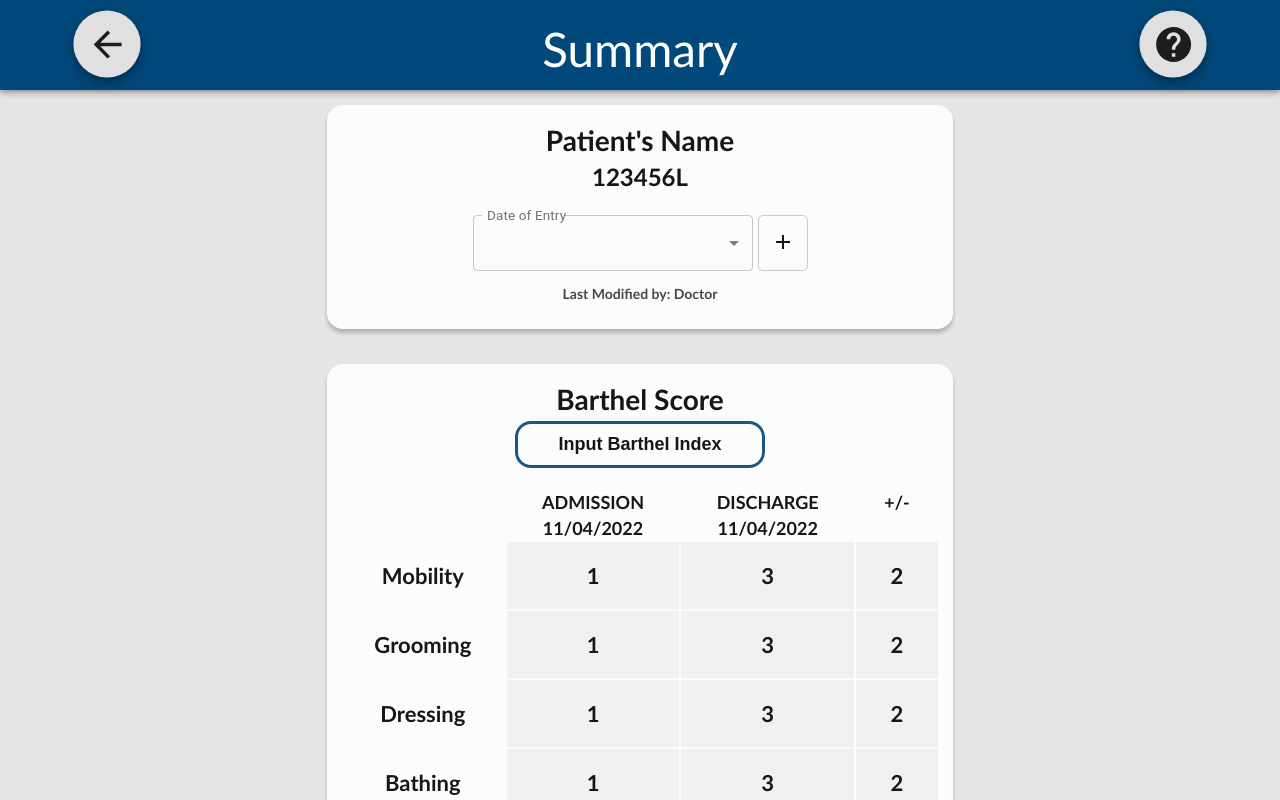
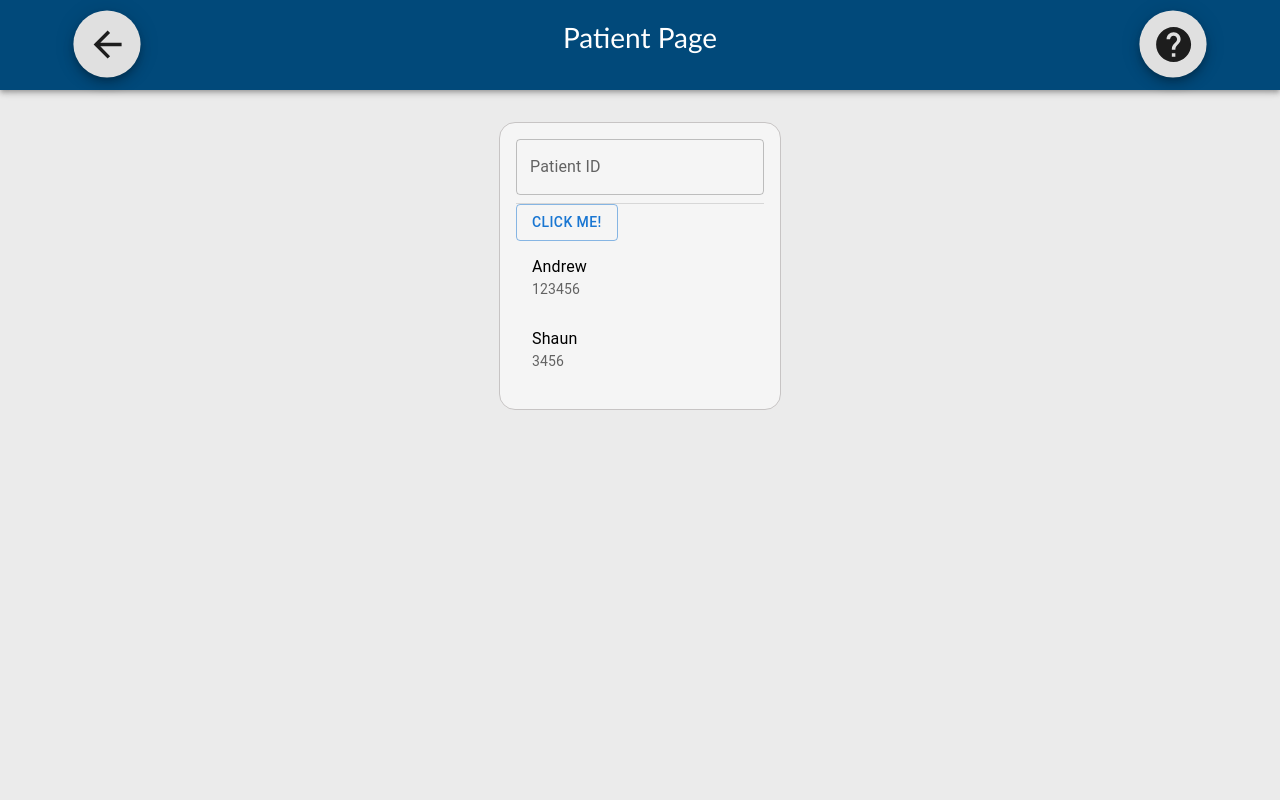
Before and after one commit to Is-Sharples/GAPT2022, a React (Create React App) app: page / in a window 1280 px wide. Both pictures are taken after a click on the button "CLICK ME!". Shown: the top 800 px of the page. Built offline with nearby package versions, Linux system fonts and the light colour scheme.

Commit message:
Made list of patients work as buttons
Made list of patients work as buttons

```diff
--- a/src/components/BarthelIndex.js
+++ b/src/components/BarthelIndex.js
@@ -2,16 +2,8 @@ import React, {useState} from 'react';
 import './styles/Barthel.css';
 import Card from '@mui/material/Card';
 import CardContent from '@mui/material/CardContent';
-import { Grid } from '@mui/material';
-import Summary from './Summary';
 
 export default function BarthelIndex() {
-
-	const [summary, showSummary] = useState("false");
-	const [currentQuestion, setCurrentQuestion] = useState(0);
-	const [showBarthelIndex, setShowBarthelIndex] = useState(false);
-	const [BarthelIndex, setBarthelIndex] = useState(0);
-
 	const questions = [
 		{
 			questionText: 'Mobility (on level surfaces)',
@@ -96,6 +88,9 @@ export default function BarthelIndex() {
 		},
 	];
 
+	const [currentQuestion, setCurrentQuestion] = useState(0);
+	const [showBarthelIndex, setShowBarthelIndex] = useState(false);
+	const [BarthelIndex, setBarthelIndex] = useState(0);
 
 	const handleAnswerOptionClick = (index) => {
 			setBarthelIndex(BarthelIndex + index);
@@ -104,17 +99,11 @@ export default function BarthelIndex() {
 		if (nextQuestion < questions.length) {
 			setCurrentQuestion(nextQuestion);
 		} else {
-			showSummary("true");
+			setShowBarthelIndex(true);
 		}
 	};
+	return (
 
-	if (summary === "true"){
-        return <Summary/>
-    }
-
-	return (
-	<Grid justifyContent={"center"} container>
-		<Grid>
       <Card className='body' sx={{ minWidth: 500, maxWidth: 500}}>
 		  <CardContent>
 			{showBarthelIndex ? (
@@ -135,7 +124,5 @@ export default function BarthelIndex() {
       		)}
 		</CardContent>
     </Card>
-		</Grid>
-	</Grid>
   );
 }
--- a/src/components/PatientID.js
+++ b/src/components/PatientID.js
@@ -11,7 +11,6 @@ import Barthel from './BarthelIndex';
 import patients from './assets/patients.json';
 import './styles/header.css';
 import PatientCard from "./assets/PatientCard";
-import PatientList from "./assets/PatientList";
 import { render } from "@testing-library/react";
 
 
@@ -19,11 +18,39 @@ class PatientID extends React.Component{
 
 constructor(){
     super();
-    this.state = {exist: "false"};
+    this.state = {
+        exist: "false",
+        patients : [],
+        fragments:[],
+        count: 0
+};
 
 
 }
 
+test(){
+    var testing = [];
+    this.setState({count: this.state.count+1});
+    this.state.patients.map((patient) => {
+        testing.push(
+        <React.Fragment  key = {this.state.count}>
+
+            <ListItem button >
+                <ListItemText primary={patient.name} secondary={patient.id} />
+
+            </ListItem>
+
+
+        </React.Fragment>
+
+
+    )
+
+    })
+
+    this.setState({fragments:testing});
+
+}
 
 
 
@@ -32,17 +59,7 @@ constructor(){
 render(){
     const json = JSON.stringify(patients);
     const obj = JSON.parse(json);
-    const [john, shaun] = obj.patient;
-
-    const [exist,setExist] = this.state.exist;
-    if(this.state.exist === "true"){
-        return(<Summary patient = {john}/>);
-    }
-    console.log(this.state.exist);
-
-    // console.log(obj);
-    //console.log(obj.type)
-    // console.log(obj.patient[0].type);
+    this.state.patients = obj.patient;
 
 
 
@@ -62,12 +79,18 @@ render(){
 
                         <List >
                             <Divider />
-                            <Button variant = "outlined" type="button" onClick={() => {this.setState({exist: "true"});}}>Click Me!</Button>
-                            {/* {this.ListItems(shaun,john)} */}
-                            <PatientList patients = {obj.patient} />
-                            {/* <PatientCard patient = {shaun} ></PatientCard> */}
-                            <PatientCard patient = {shaun} ></PatientCard>
-                            <PatientCard patient = {john}></PatientCard>
+                            {/* <Button variant = "outlined" type="button" onClick={() => {this.setState({exist: "true"});}}>Click Me!</Button> */}
+                            <Button variant = "outlined" type="button" onClick={() => {this.test()}}>Click Me!</Button>
+
+
+                            {this.state.fragments}
+
+
+
+
+
+
+
                         </List>
 
 
--- a/src/components/assets/PatientCard.js
+++ b/src/components/assets/PatientCard.js
@@ -4,14 +4,15 @@ import '../styles/PatientCard.css';
 
 export default function PatientCard(props){
 
-    console.log("hello");
+    // console.log("hello");
     return (
-        <List>
+        <>
             <ListItemButton sx = {{
                 border:'black 1px solid',
                 borderRadius:'12px',
                 borderColor:'rgb(199, 196, 196)',
                 color:'#4E4E4E'
+
 
              }} className="buttons"  >
                 {props.patient.name} {props.patient.surname}
@@ -19,7 +20,7 @@ export default function PatientCard(props){
                 {props.patient.id}
             </ListItemButton>
 
-        </List>
+        </>
 
 
     )
--- a/src/components/assets/PatientList.js
+++ /dev/null
@@ -1,22 +0,0 @@
-import React from "react";
-import PatientCard from "./PatientCard";
-
-
-
-export default function PatientList(props){
-
-    props.patients.forEach(element => {
-        console.log(element.type);
-        return(
-
-                <PatientCard patient = {element} />
-
-
-
-        )
-
-
-    });
-
-
-}
--- a/src/components/assets/patients.json
+++ b/src/components/assets/patients.json
@@ -2,14 +2,14 @@
     "patient": [
 
        {
-          "id":"01",
+          "id":"123456",
           "name": "Andrew",
           "surname": "Micallef",
           "gender": "male"
        },
 
        {
-        "id":"02",
+        "id":"3456",
         "name": "Shaun",
         "surname": "Catania",
         "gender": "male"
```
Lines whose indentation alone changed are shown as unchanged.
